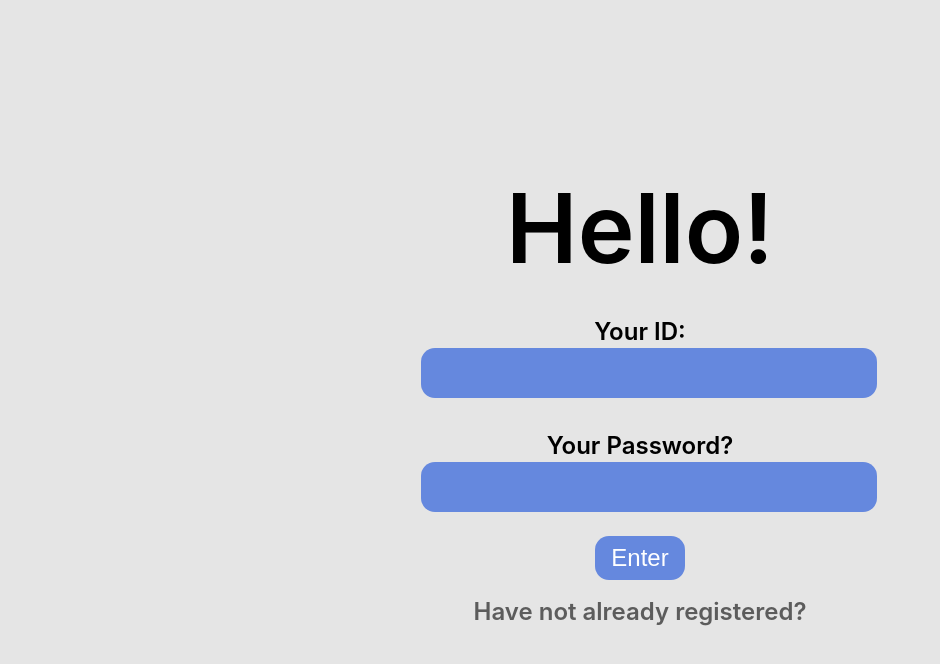
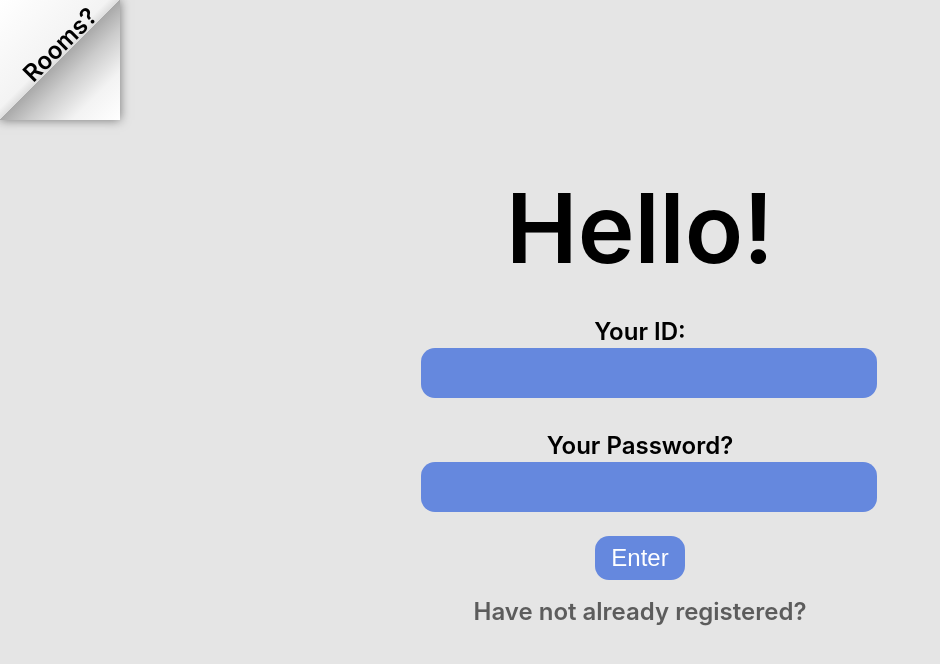
Before and after one commit to erboland/hackNUFBProjFront, a React (Create React App) app: page / in a window 1280 px wide. Shown: the top 664 px of the page, without its empty margins (0-940 px from the left). Built offline with nearby package versions, Linux system fonts and the light colour scheme.

Commit message:
added peel effect

```diff
--- a/src/App.js
+++ b/src/App.js
@@ -5,6 +5,7 @@ import SignIn from './Components/SignIn';
 import Registration from './Components/Registration';
 import RoomEnter from './Components/RoomEnter';
 import ChatContainer from './Components/ChatContainer';
+import Rooms from './Components/Rooms';
 
 function App() {
   return (
@@ -15,6 +16,7 @@ function App() {
           <Route path="/registration" component={Registration}/>
           <Route path="/room" component={RoomEnter}/>
           <Route path="/chat" component={ChatContainer}/>
+          <Route path="/rooms" component={Rooms}/>
         </Switch>
       </HashRouter>
     </div>
--- /dev/null
+++ b/src/Components/Rooms.jsx
@@ -0,0 +1,44 @@
+import React from 'react';
+import './rooms.css';
+import {Link, useHistory} from 'react-router-dom';
+
+function Rooms() {
+  const history = useHistory();
+
+  const rooms = [123, 321,12334, 12341234, 123435, 34645, 43643];
+  const colors = ['#FF6633', '#FFB399', '#FF33FF', '#FFFF99', '#00B3E6',
+		  '#E6B333', '#3366E6', '#999966', '#99FF99', '#B34D4D',
+		  '#80B300', '#809900', '#E6B3B3', '#6680B3', '#66991A',
+		  '#FF99E6', '#CCFF1A', '#FF1A66', '#E6331A', '#33FFCC',
+		  '#66994D', '#B366CC', '#4D8000', '#B33300', '#CC80CC',
+		  '#66664D', '#991AFF', '#E666FF', '#4DB3FF', '#1AB399',
+		  '#E666B3', '#33991A', '#CC9999', '#B3B31A', '#00E680',
+		  '#4D8066', '#809980', '#E6FF80', '#1AFF33', '#999933',
+		  '#FF3380', '#CCCC00', '#66E64D', '#4D80CC', '#9900B3',
+		  '#E64D66', '#4DB380', '#FF4D4D', '#99E6E6', '#6666FF'];
+  const handleClick = () =>{
+    history.push('/room');
+  }
+
+
+  return (
+    <div className="containerRoom">
+      <div className="search">
+        <h1>Find your room 🔎</h1>
+        <input type="text"/>
+      </div>
+      <div className="roomsList">
+        {rooms.map(value=>{
+          return (
+            <div className="room" style={{color: colors[Math.floor(Math.random()*Math.floor(colors.length))]}}>
+              {value}
+            </div>
+          )
+        })}
+      </div>
+    </div>
+  )
+
+}
+
+export default Rooms
--- a/src/Components/SignIn.jsx
+++ b/src/Components/SignIn.jsx
@@ -28,6 +28,9 @@ function SignIn() {
         <button className="loginButton" onClick={handleClick}>Enter</button>
         <Link className="noRegister" to="/registration">Have not already registered?</Link>
       </div>
+      <div className="curl">
+        <div onClick={()=>history.push('/rooms')}>Rooms?</div>
+      </div>
     </div>
   )
 
--- /dev/null
+++ b/src/Components/rooms.css
@@ -0,0 +1,37 @@
+.containerRoom {
+  display: flex;
+  flex-direction: column;
+  align-items: center;
+  justify-content: flex-start;
+  height: 100vh;
+}
+
+.search input {
+  background: #6588DE;
+  border-radius: 14px;
+  height: 3rem;
+  font-size: 2rem;
+  border: 0;
+  width: 100%;
+  color: white;
+  padding-left: 1rem;
+  outline: none;
+  margin-bottom: 2rem;
+}
+
+.roomsList {
+  display: flex;
+  flex-wrap: wrap;
+  justify-content: center;
+  width: 100%;
+  height: 100%;
+}
+
+.room {
+  width: 30%;
+  height: 2rem;
+  font-style: normal;
+  font-weight: 600;
+  font-size: 2rem;
+  line-height: 3rem;
+}
--- a/src/Components/signIn.css
+++ b/src/Components/signIn.css
@@ -96,3 +96,64 @@
 .noRegister:hover{
   color: black;
 }
+
+
+.curl {
+	width:120px;
+	height:120px;
+	position: absolute;
+	top:0;
+	left:0;
+	background :
+		linear-gradient(
+			135deg,
+			#fff,
+			#f3f3f3 45%,
+			#ddd 50%,
+			#aaa 50%,
+			#bbb 56%,
+			#ccc 62%,
+			#f3f3f3 80%,
+			#fff 100%
+		);
+	box-shadow : 0 0 10px rgba(0, 0, 0, .5);
+	transition: all .5s ease;
+}
+.curl:before,
+.curl:after {
+	content: '';
+	position: absolute;
+	z-index: -1;
+	left: 12.5%;
+	bottom: 5.8%;
+	width: 70%;
+	max-width: 300px;
+	max-height: 100px;
+	height: 55%;
+	box-shadow: 0 12px 15px rgba(0, 0, 0, .3);
+	transform: skew(-10deg) rotate(-6deg);
+}
+.curl:after {
+	left: auto;
+	right: 5.8%;
+	bottom: auto;
+	top: 14.16%;
+	transform: skew(-15deg) rotate(-84deg);
+}
+
+.curl:hover {
+	width: 240px;
+	height: 240px;
+}
+.curl:hover:before,
+.curl:hover:after {
+	box-shadow: 0 24px 30px rgba(0, 0, 0, .3);
+}
+
+.curl div{
+  transform: rotate(-45deg);
+  margin-top: 30px;
+  font-size: 1.5rem;
+  cursor: pointer;
+  font-weight: 600;
+}
```
